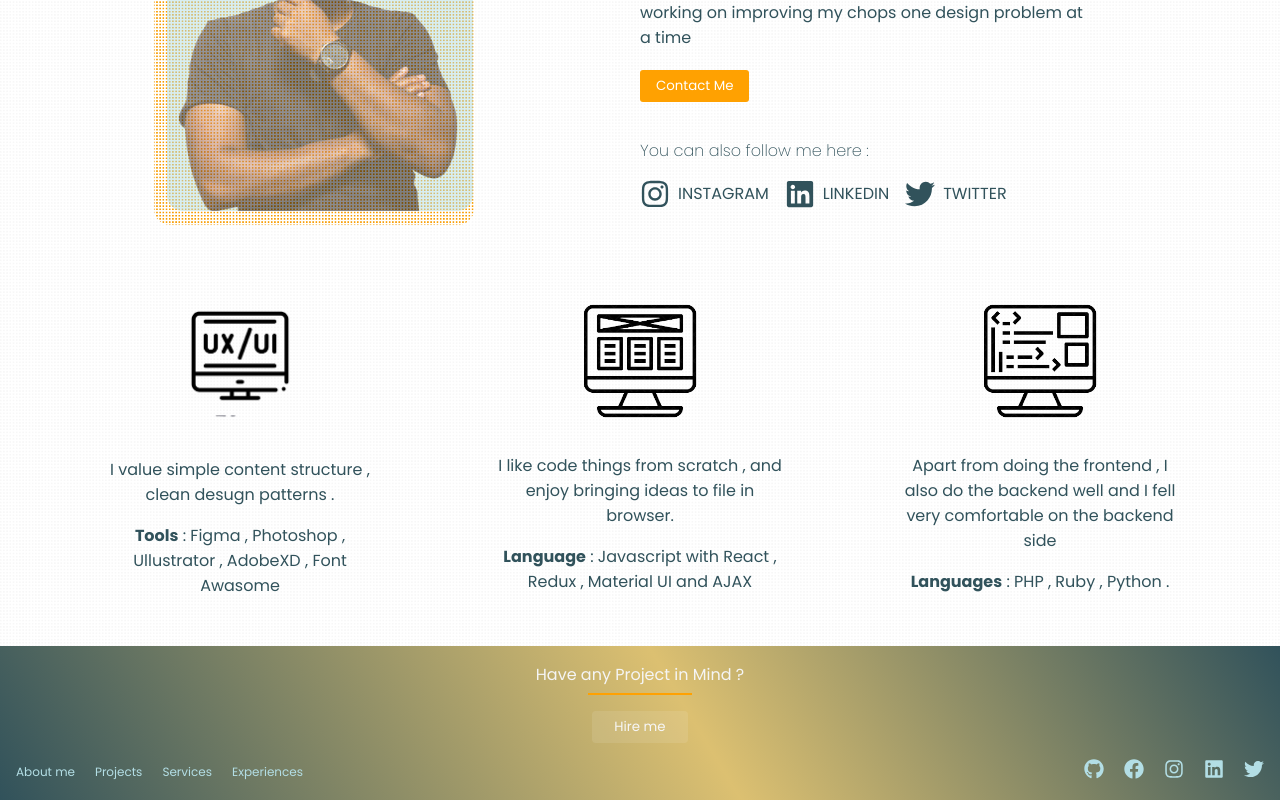
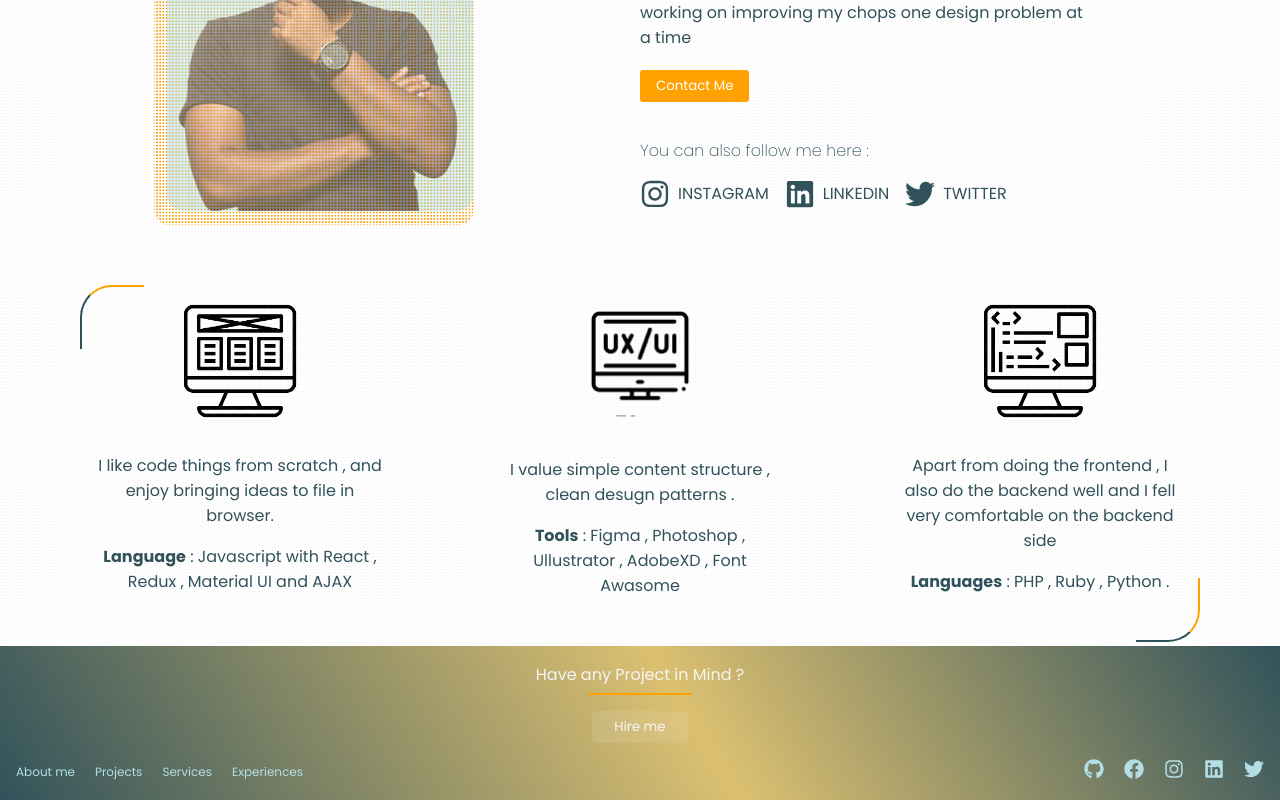
Before and after one commit to CREDO23/thierrybakera, a React (Vite) app: page / in a window 1280 px wide. Shown: the part 889-1689 px from the top of the page. Built offline with nearby package versions, Linux system fonts and the light colour scheme.

Commit message:
feat : add services section

```diff
--- a/src/components/Services.jsx
+++ b/src/components/Services.jsx
@@ -6,19 +6,6 @@ import { IoIosArrowForward } from "react-icons/io";
 export default function () {
   return (
     <section className="services">
-      <div className="ui-ux">
-
-        <img src={uiux} alt="" srcset="" />
-
-        <div className="comments">
-          <div >
-            <p>I value simple content structure , clean desugn patterns .</p>
-            <p>
-              <b>Tools</b>   : Figma , Photoshop , Ullustrator , AdobeXD , Font Awasome
-            </p>
-          </div>
-        </div>
-      </div>
       <div className="frontend">
         <img src={frontend} alt="" srcset="" />
 
@@ -35,6 +22,19 @@ export default function () {
           </div>
         </div>
       </div>
+      <div className="ui-ux">
+
+       <img src={uiux} alt="" srcset="" />
+
+       <div className="comments">
+         <div >
+           <p>I value simple content structure , clean desugn patterns .</p>
+           <p>
+             <b>Tools</b>   : Figma , Photoshop , Ullustrator , AdobeXD , Font Awasome
+           </p>
+         </div>
+       </div>
+     </div>
       <div className="backend">
       <img src={backend} alt="" srcset="" />
 
--- a/src/styles/css/index.css
+++ b/src/styles/css/index.css
@@ -513,11 +513,41 @@ nav .mobile-menu {
 }
 
 .services {
+  height: auto;
   color: #31525b;
   display: flex;
   align-items: center;
   justify-content: space-evenly;
   flex-wrap: wrap;
+  position: relative;
+}
+.services .frontend {
+  position: relative;
+}
+.services .frontend::before {
+  content: "";
+  position: absolute;
+  width: 20%;
+  aspect-ratio: 1/1;
+  top: 0;
+  left: 0;
+  border-left: solid 2px #31525b;
+  border-top: solid 2px #ffa101;
+  border-top-left-radius: 2rem;
+}
+.services .backend {
+  position: relative;
+}
+.services .backend::before {
+  content: "";
+  position: absolute;
+  width: 20%;
+  aspect-ratio: 1/1;
+  right: 0;
+  bottom: 0;
+  border-right: solid 2px #ffa101;
+  border-bottom: solid 2px #31525b;
+  border-bottom-right-radius: 2rem;
 }
 .services > div {
   width: 20rem;
@@ -528,6 +558,11 @@ nav .mobile-menu {
   justify-content: space-around;
   text-align: center;
   padding: 1rem;
+}
+@media only screen and (max-width: 500px) {
+  .services > div {
+    width: 90%;
+  }
 }
 .services > div img {
   width: 120px;
--- a/src/styles/sass/components/_services.scss
+++ b/src/styles/sass/components/_services.scss
@@ -2,15 +2,48 @@
 @use "../variables";
 @use "../functions" as *;
 
-.services{
-
-    color : clr(primary , blue);
+.services {
+  height: auto;
+  color: clr(primary, blue);
   display: flex;
   align-items: center;
   justify-content: space-evenly;
   flex-wrap: wrap;
+  position: relative;
 
-    > div{
+  .frontend {
+    position: relative;
+
+    &::before {
+      content: "";
+      position: absolute;
+      width: 20%;
+      aspect-ratio: 1/1;
+      top: 0;
+      left: 0;
+      border-left: solid 2px clr(primary, blue);
+      border-top: solid 2px clr(primary, yellow);
+      border-top-left-radius: 2rem;
+    }
+  }
+
+  .backend {
+    position: relative;
+
+    &::before {
+      content: "";
+      position: absolute;
+      width: 20%;
+      aspect-ratio: 1/1;
+      right: 0;
+      bottom: 0;
+      border-right: solid 2px clr(primary, yellow);
+      border-bottom: solid 2px clr(primary, blue);
+      border-bottom-right-radius: 2rem;
+    }
+  }
+
+  > div {
     width: 20rem;
     overflow: hidden;
     display: flex;
@@ -20,28 +53,28 @@
     text-align: center;
     padding: 1rem;
 
+    @include mq(phone) {
+      width: 90%;
+    }
 
-        img{
+    img {
       width: 120px;
     }
 
-        .comments{
-
-           > div{
+    .comments {
+      > div {
         display: flex;
         flex-direction: column;
-            align-items:center;
+        align-items: center;
         justify-content: space-between;
-            gap : 1rem;
+        gap: 1rem;
         margin: 2rem 0;
       }
-
     }
 
-        .icon{
+    .icon {
       font-size: ft-sz(600);
       cursor: pointer;
     }
   }
-
 }
```
Also changed, not shown: 1 other file (tests, documents, lock files or other folders). Lines whose indentation alone changed are shown as unchanged.
